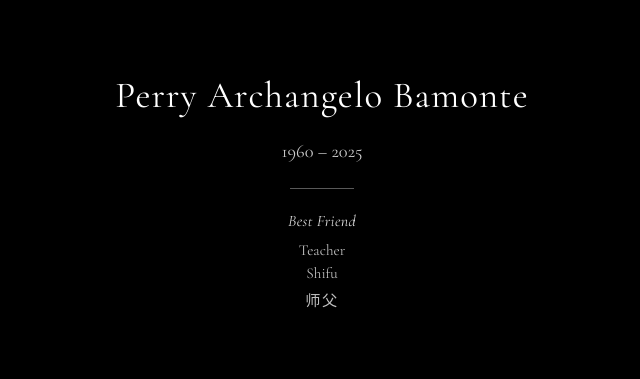
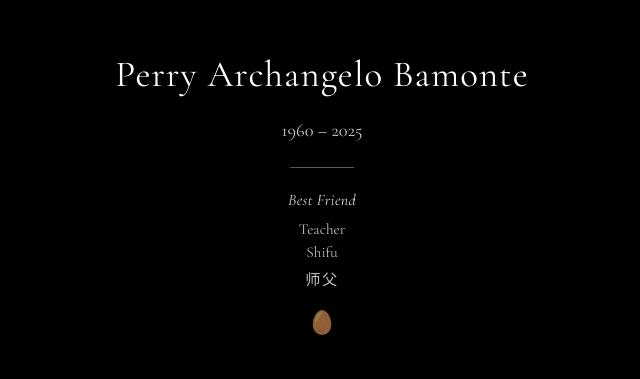
Before and after one commit to pr0j3ct2501-ship-it/perry, a plain HTML site: page index.html in a window 1280 px wide. Shown: the part 206-585 px from the top of the page, without its empty margins (318-958 px from the left). Drawn offline with nearby package versions, Linux system fonts and the light colour scheme.

Commit message:
Update index.html

```diff
--- a/index.html
+++ b/index.html
@@ -5,7 +5,7 @@
   <title>In Memoriam</title>
   <meta name="viewport" content="width=device-width, initial-scale=1.0">
 
-  <!-- Cormorant Garamond: classical, gothic-leaning serif -->
+  <!-- Cormorant Garamond: classical, slightly gothic, Cure-appropriate -->
   <link href="https://fonts.googleapis.com/css2?family=Cormorant+Garamond:ital,wght@0,400;0,600;1,400&display=swap" rel="stylesheet">
 
   <style>
@@ -67,6 +67,12 @@
     .role.chinese {
       letter-spacing: 0.1em;
     }
+
+    .symbol {
+      font-size: 1.4rem;
+      margin-top: 0.9em;
+      opacity: 0.6;
+    }
   </style>
 </head>
 <body>
@@ -79,6 +85,8 @@
     <div class="role">Teacher</div>
     <div class="role">Shifu</div>
     <div class="role chinese">师父</div>
+
+    <div class="symbol">🥚</div>
   </div>
 </body>
 </html>
```
